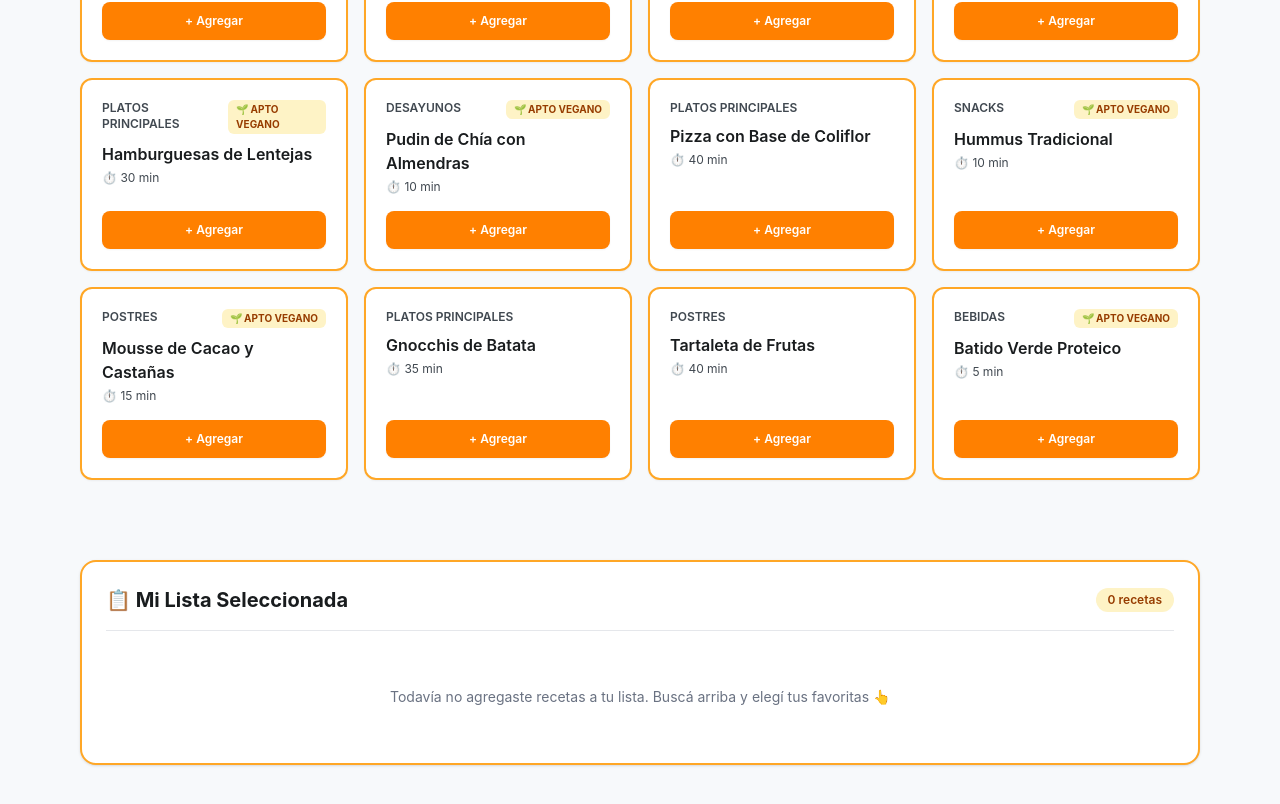
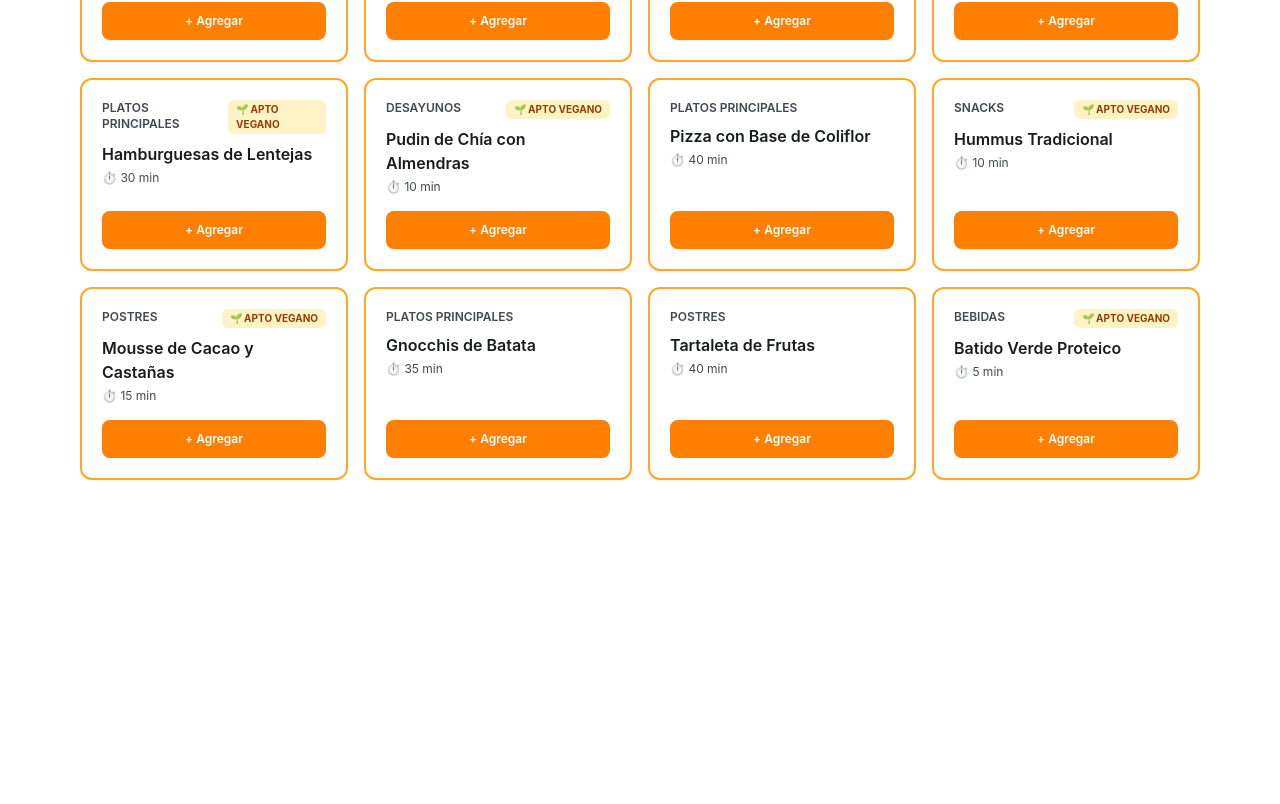
Before and after one commit to maferca24/DDW-c5-m4-s2-tp1, a React (Vite) app: page / in a window 1280 px wide. Shown: the part 668-1472 px from the top of the page. After the commit the page ends 1220 px from the top, so only its background shows below. Built offline with nearby package versions, Linux system fonts and the light colour scheme.

Commit message:
Modifique disposicion de mi lista de recetas, segun practico

```diff
--- a/src/App.jsx
+++ b/src/App.jsx
@@ -1,4 +1,4 @@
-import { useState, useRef } from "react";
+import { useState } from "react";
 import recetasSintacc from "./data/recetasSintacc.json";
 
 import { Navbar } from "./components/Navbar";
@@ -7,41 +7,30 @@ import { ItemList } from "./components/ItemList";
 import { ListPanel } from "./components/ListPanel";
 
 export default function App() {
-  //lista guarda las recetas que el usuario agrego a Mi lista
-  //busqueda, string que guarda lo que el usuario van tipeando
-  //booleano para abrir y cerrar el panel lateral (modal)
   const [lista, setLista] = useState([]);
   const [busqueda, setBusqueda] = useState('');
+  const [mostrarLista, setMostrarLista] = useState(false);
 
-  // 1. Referencia para marcar la sección final
-  const seccionListaRef = useRef(null);
-
-  //filtra el json de recetas
   const recetasFiltradas = recetasSintacc.filter((item) =>
     item.nombre.toLowerCase().includes(busqueda.toLowerCase().trim())
   );
 
   const listaTotal = lista.length;
-//revisa  si la receta ya existe en el array lista
+
   const toggleLista = (receta) => {
     setLista((prev) => {
       const yaEsta = prev.some((item) => item.id === receta.id);
       return yaEsta
-        ? prev.filter((item) => item.id !== receta.id)
-        : [...prev, receta];
+        ? prev.filter((item) => item.id !== receta.id) // sacar
+        : [...prev, receta];                           // agregar
     });
   };
 
-  // 2. Función para desplazarse suavemente hasta abajo
-  const irALaLista = () => {
-    seccionListaRef.current?.scrollIntoView({ behavior: 'smooth' });
-  };
-
   return (
-    <div className="min-h-screen bg-[var(--color-background)] flex flex-col">
+    <div className="min-h-screen bg-[var(--color-surface-bg)] flex flex-col">
       <Navbar
         listCount={listaTotal}
-        onOpenPanel={irALaLista}
+        onOpenPanel={() => setMostrarLista(true)}
       />
 
       <main className="flex-1 py-6">
@@ -56,15 +45,16 @@ export default function App() {
           onToggle={toggleLista}
           busqueda={busqueda}
         />
+      </main>
 
-        {/* 3. Lista visible al final con su referencia asignada */}
-        <section ref={seccionListaRef} className="pt-8">
-          <ListPanel
-            lista={lista}
-            onToggle={toggleLista}
-          />
-        </section>
-      </main>
+      {/* Renderizado condicional del modal */}
+      {mostrarLista && (
+        <ListPanel
+          lista={lista}
+          onToggle={toggleLista}
+          onClose={() => setMostrarLista(false)}
+        />
+      )}
     </div>
   );
 }
--- a/src/components/ListPanel.jsx
+++ b/src/components/ListPanel.jsx
@@ -1,44 +1,46 @@
-export function ListPanel({ lista, onToggle }) {
+export function ListPanel({ lista, onToggle, onClose }) {
   return (
-    <section className="max-w-6xl mx-auto px-4 pb-16">
-      <div className="bg-white border-2 border-[var(--color-border-card)] rounded-2xl p-6 shadow-sm">
-        <div className="flex justify-between items-center pb-4 border-b border-gray-200 mb-6">
-          <h2 className="text-xl font-bold text-[var(--color-on-surface)] flex items-center gap-2">
-            📋 Mi Lista Seleccionada
-          </h2>
-          <span className="text-xs font-semibold bg-amber-100 text-amber-800 px-3 py-1 rounded-full">
-            {lista.length} {lista.length === 1 ? 'receta' : 'recetas'}
-          </span>
+    <div className="fixed inset-0 z-50 bg-black/40 backdrop-blur-xs flex justify-end">
+      <aside className="w-full max-w-md bg-white h-full shadow-2xl flex flex-col p-6">
+        <div className="flex justify-between items-center pb-4 border-b border-gray-200">
+          <h2 className="text-lg font-bold text-gray-900">Mi Lista Seleccionada</h2>
+          <button
+            onClick={onClose}
+            className="text-gray-400 hover:text-gray-700 font-bold p-1 text-lg cursor-pointer"
+          >
+            ✖
+          </button>
         </div>
 
+        <div className="flex-1 overflow-y-auto py-4">
+          {/* Empty State requerido de lista vacía */}
           {lista.length === 0 ? (
-          <div className="text-center py-8 text-gray-500">
-            <p className="text-sm">
-              Todavía no agregaste recetas a tu lista. Buscá arriba y elegí tus favoritas 👆
-            </p>
+            <div className="text-center py-12 px-2 text-gray-500">
+              <p className="text-sm">Todavía no agregaste nada, buscá algo arriba 👆</p>
             </div>
           ) : (
-          <div className="grid grid-cols-1 sm:grid-cols-2 lg:grid-cols-3 gap-4">
+            <ul className="space-y-3">
               {lista.map((item) => (
-              <div
+                <li
                   key={item.id}
-                className="flex items-center justify-between p-4 bg-[var(--color-background)] border border-gray-200 rounded-xl"
+                  className="flex items-center justify-between p-3 bg-gray-50 border border-gray-200 rounded-lg"
                 >
                   <div>
-                  <h4 className="text-sm font-semibold text-gray-900">{item.nombre}</h4>
+                    <h4 className="text-sm font-semibold text-gray-800">{item.nombre}</h4>
                     <span className="text-xs text-gray-500">{item.categoria}</span>
                   </div>
                   <button
                     onClick={() => onToggle(item)}
-                  className="text-xs font-semibold text-red-600 hover:text-red-800 hover:bg-red-50 px-3 py-1.5 rounded-lg border border-red-200 transition-colors cursor-pointer"
+                    className="text-xs font-semibold text-red-600 hover:text-red-800 hover:bg-red-50 px-2 py-1 rounded cursor-pointer"
                   >
                     Quitar
                   </button>
-              </div>
+                </li>
               ))}
-          </div>
+            </ul>
           )}
         </div>
-    </section>
+      </aside>
+    </div>
   );
 }
```
Also changed, not shown: src/components/Navbar.jsx (+3 -4 lines). Lines whose indentation alone changed are shown as unchanged.
